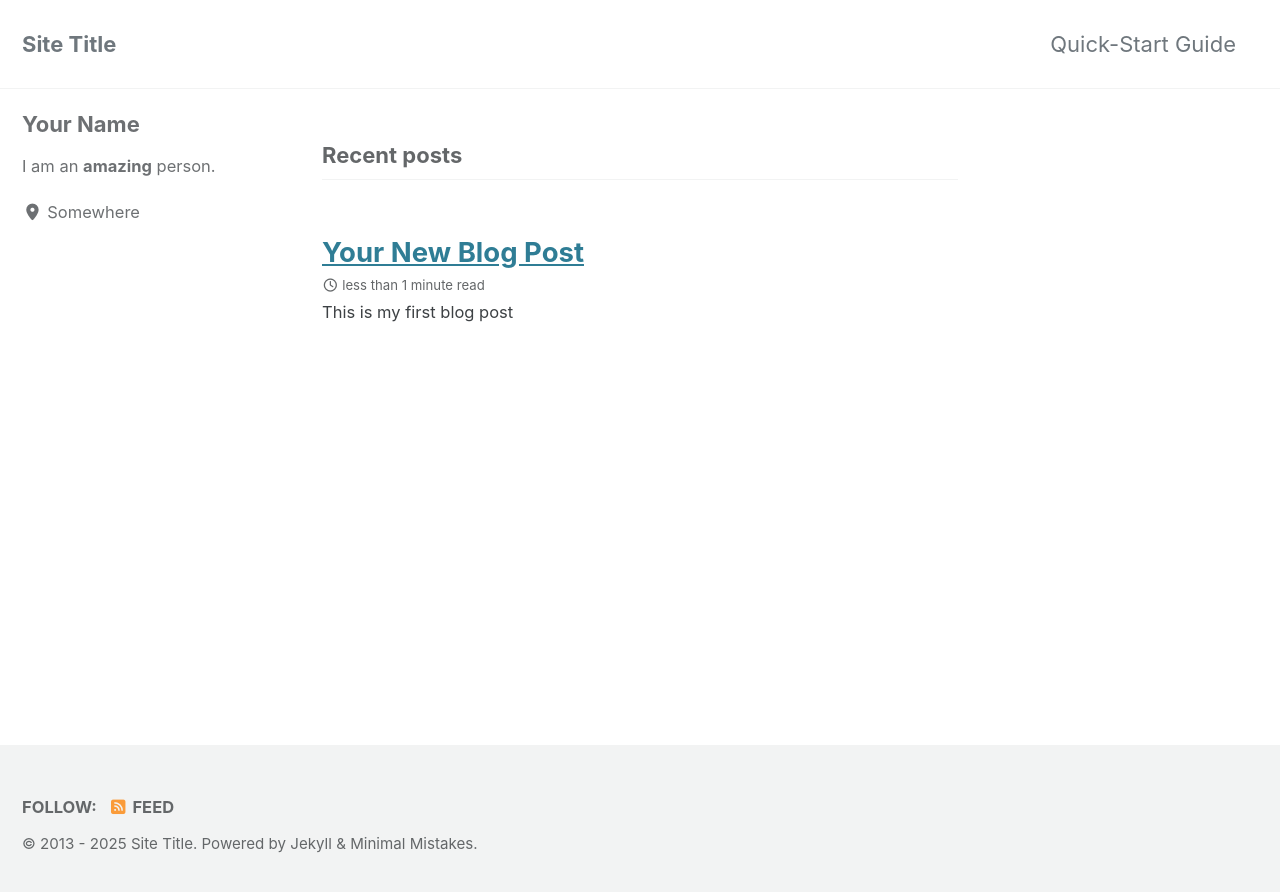
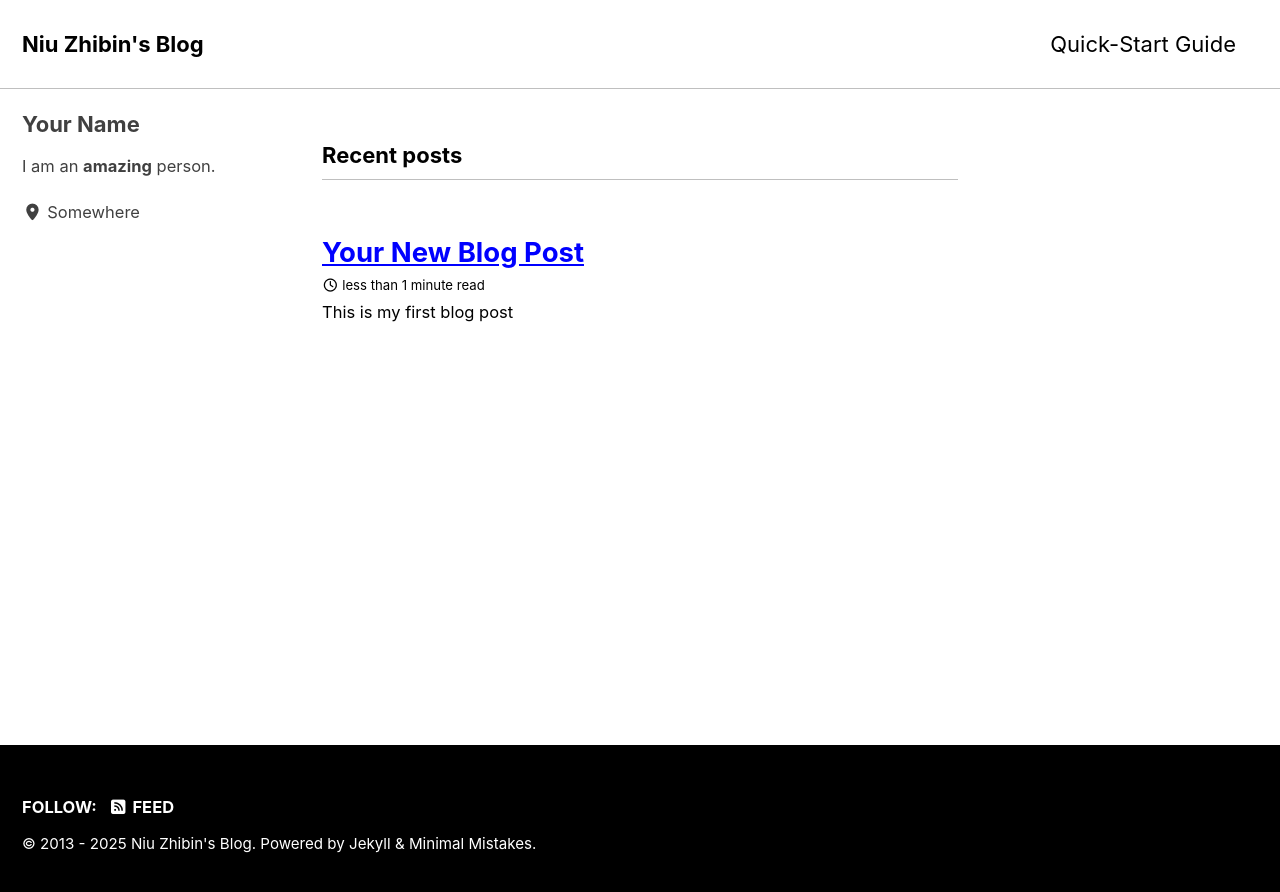
Before and after one commit to niuzb/niuzb.github.io, a Jekyll site: the page built from index.html, in a window 1280 px wide. Shown: the top 892 px of the page. Built offline with Jekyll 4.4.1, drawn with Linux system fonts in a browser that asks for light colours; cached includes are drawn as plain includes; the list of posts is cut into pages by our own code.

Commit message:
change config
ss

```diff
--- a/_config.yml
+++ b/_config.yml
@@ -12,17 +12,17 @@
 
 # theme                  : "minimal-mistakes-jekyll"
 # remote_theme           : "mmistakes/minimal-mistakes"
-minimal_mistakes_skin    : "default" # "air", "aqua", "contrast", "dark", "dirt", "neon", "mint", "plum", "sunrise"
+minimal_mistakes_skin    : "contrast" # "air", "aqua", "contrast", "dark", "dirt", "neon", "mint", "plum", "sunrise"
 
 # Site Settings
 locale                   : "en-US"
 rtl                      : # true, false (default) # turns direction of the page into right to left for RTL languages
-title                    : "Site Title"
-title_separator          : "-"
+title                    : "Niu Zhibin's Blog"
+title_separator          : "|"
 subtitle                 : # site tagline that appears below site title in masthead
-name                     : "Your Name"
-description              : "An amazing website."
-url                      : # the base hostname & protocol for your site e.g. "https://mmistakes.github.io"
+name                     : "niu zhibin"
+description              : "A blog about data science, machine learning, and deep learning."
+url                      : "https://niuzb.github.io"# the base hostname & protocol for your site e.g. "https://mmistakes.github.io"
 baseurl                  : # the subpath of your site, e.g. "/blog"
 repository               : # GitHub username/repo-name e.g. "mmistakes/minimal-mistakes"
 teaser                   : # path of fallback teaser image, e.g. "/assets/images/500x300.png"
```
